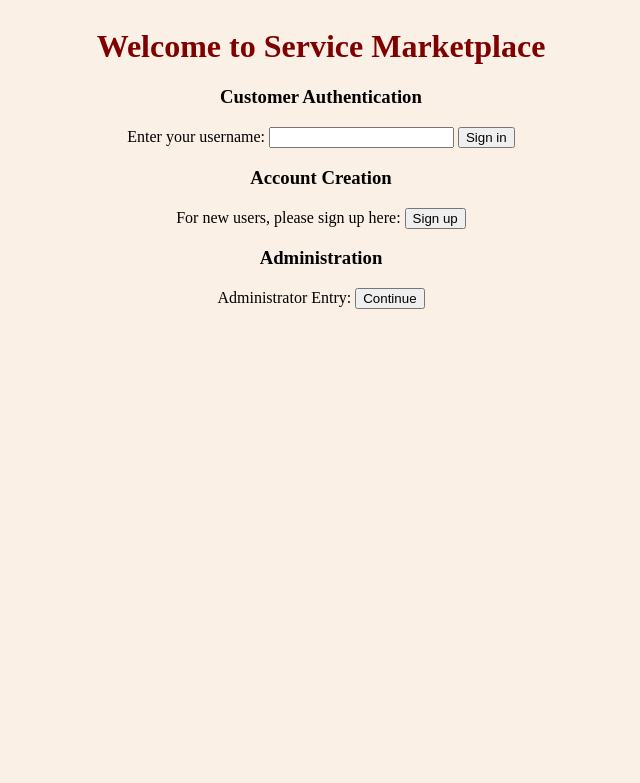
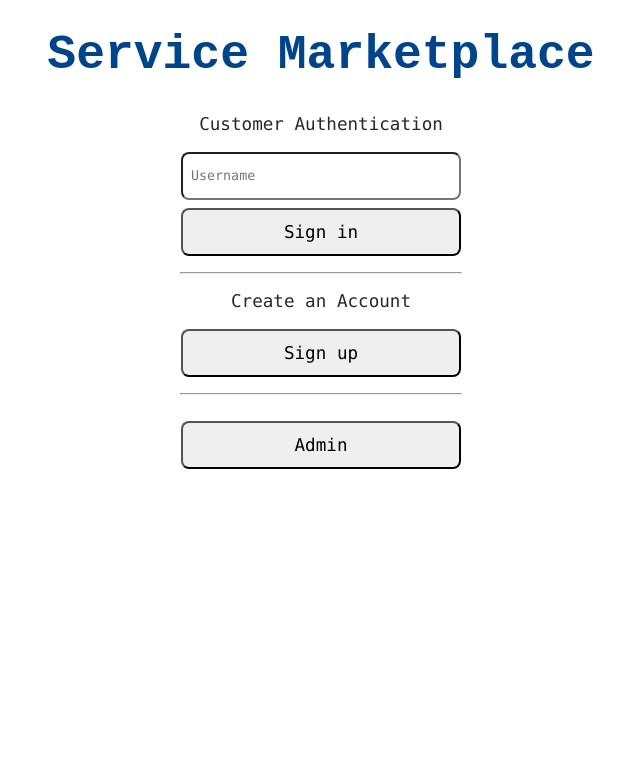
Before and after one commit to francismacapobre/service-marketplace, a PHP site: page / in a window 1280 px wide. Shown: the top 783 px of the page, without its empty margins (319-959 px from the left). Run offline with PHP 8.4, Linux system fonts and the light colour scheme.

Commit message:
update index

```diff
--- a/index.php
+++ b/index.php
@@ -2,50 +2,65 @@
   <head>
     <style>
      body {
-  background-color: linen;
+        background-color: #fff;
       }
 
       h1 {
-  color: maroon;
+        color: #00458b;
+        font-family: "Courier New", Courier, monospace;
+        font-size: 6vmin;
       }
 
-button {
-    margin-left: 20px;
+      p {
+        color: #282828;
+        font-family: "Lucida Console", Monaco, monospace;
+        font-size: 2.2vmin;
       }
 
+      .input-field {
+        font-family: "Lucida Console", Monaco, monospace;
+        border-radius: 1vmin;
+        padding-left: 1vmin;
+        width: 35vmin;
+        height: 6vmin;
+      }
+
+      .input-button {
+        font-family: "Lucida Console", Monaco, monospace;
+        border-radius: 1vmin;
+        font-size: 2.2vmin;
+        width: 35vmin;
+        height: 6vmin;
+      }
+
+      .line {
+        width: 35vmin;
+      }
+
+      .input {
+        margin-bottom: 1vmin;
+      }
     </style>
-<title>Welcome to the Service Market Place</title>
+    <title>Service Marketplace</title>
   </head>
-
   <div style="text-align:center;">
   <body>
-
-<h1 style="padding-top: 20px">Welcome to Service Marketplace</h1>
-
-<h3>Customer Authentication</h3>
-
+  <h1 style="padding-top: 20px">Service Marketplace</h1>
+  <p>Customer Authentication</p>
   <form action = "process.php" method = "post">
-    Enter your username: <input name = "login" type = "text"> <input  type = "submit" name = "signin" value = "Sign in">
-    <br/>
+    <div class="input"><input class="input-field" name="login" type="text" placeholder="Username"></div>
+    <div class="input"><input class="input-button" type="submit" name="signin" value="Sign in"></div>
   </form>
-
-<h3>Account Creation</h3>
-
+  <hr class="line">
+  <p>Create an Account</p>
   <form action = "createnew.php" method = "post">
- For new users, please sign up here: <input type = "submit" value = "Sign up">
+    <div class="input"><input class="input-button" type="submit" value="Sign up"></div>
   </form>
-
-<!--
-
-todo for aggregation and nested aggregation and division and projection
-    -->
-
-<h3>Administration</h3>
-
+  <hr class="line">
+  <br>
   <form action = "admin.php" method = "post">
-Administrator Entry:  <input  type = "submit" name = "adminsignin" value = "Continue">
+    <div class="input"><input class="input-button" type="submit" name="adminsignin" value="Admin"></div>
   </form>
-
   </body>
   </div>
 <html>
```
Lines whose indentation alone changed are shown as unchanged.
